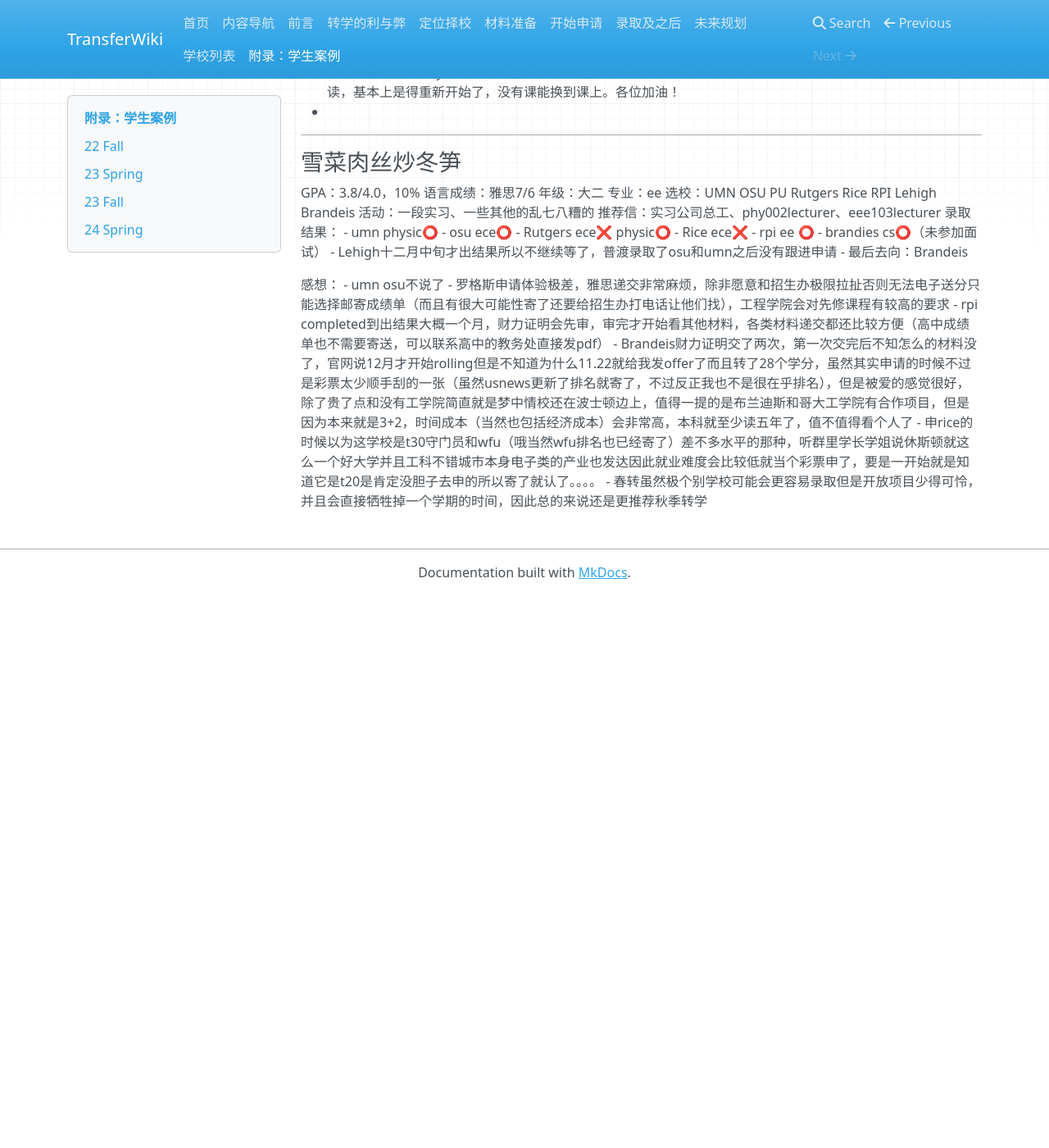
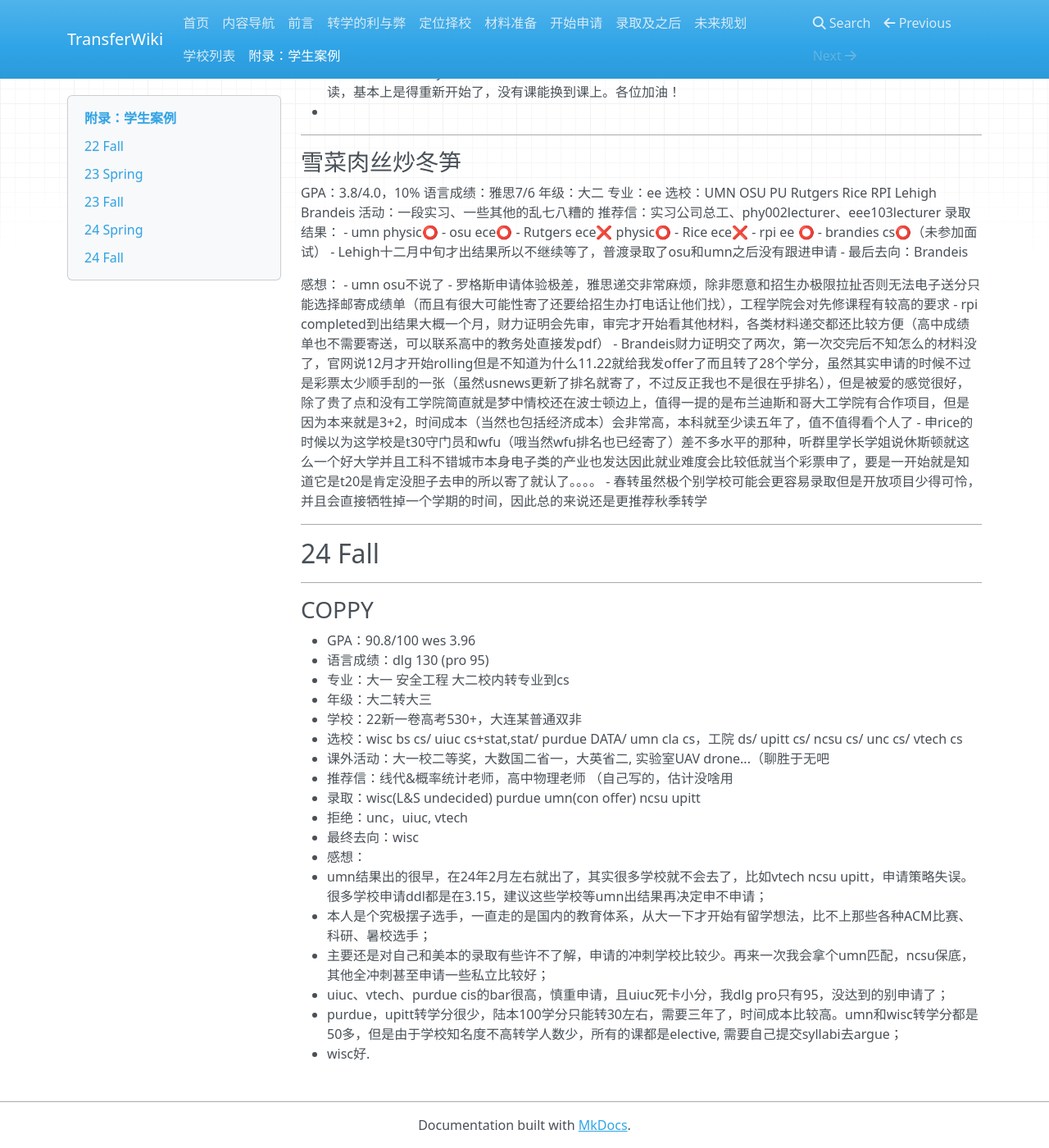
Before and after one commit to SihanXU/TransferWiki, an MkDocs documentation site: the page built from docs/bgs.md, in a window 1280 px wide and 1400 px high, scrolled down 19484 px. Shown: the whole window at 82% size. Built offline with MkDocs 1.6.1, drawn with Linux system fonts in a browser that asks for light colours; nearby versions of some CDN libraries; before the commit the page ends 20210 px from its top, so only the background shows below that.

Commit message:
Update 24 fall.md

```diff
--- a/docs/bgs.md
+++ b/docs/bgs.md
@@ -736,3 +736,29 @@ GPA：3.8/4.0，10%
 - Brandeis财力证明交了两次，第一次交完后不知怎么的材料没了，官网说12月才开始rolling但是不知道为什么11.22就给我发offer了而且转了28个学分，虽然其实申请的时候不过是彩票太少顺手刮的一张（虽然usnews更新了排名就寄了，不过反正我也不是很在乎排名），但是被爱的感觉很好，除了贵了点和没有工学院简直就是梦中情校还在波士顿边上，值得一提的是布兰迪斯和哥大工学院有合作项目，但是因为本来就是3+2，时间成本（当然也包括经济成本）会非常高，本科就至少读五年了，值不值得看个人了
 - 申rice的时候以为这学校是t30守门员和wfu（哦当然wfu排名也已经寄了）差不多水平的那种，听群里学长学姐说休斯顿就这么一个好大学并且工科不错城市本身电子类的产业也发达因此就业难度会比较低就当个彩票申了，要是一开始就是知道它是t20是肯定没胆子去申的所以寄了就认了。。。。
 - 春转虽然极个别学校可能会更容易录取但是开放项目少得可怜，并且会直接牺牲掉一个学期的时间，因此总的来说还是更推荐秋季转学
+
+***
+
+## 24 Fall
+
+***
+
+### COPPY
+- GPA：90.8/100 wes 3.96
+- 语言成绩：dlg 130 (pro 95)
+- 专业：大一 安全工程 大二校内转专业到cs
+- 年级：大二转大三
+- 学校：22新一卷高考530+，大连某普通双非
+- 选校：wisc bs cs/ uiuc cs+stat,stat/ purdue DATA/ umn cla cs，工院 ds/ upitt cs/ ncsu cs/ unc cs/ vtech cs
+- 课外活动：大一校二等奖，大数国二省一，大英省二, 实验室UAV drone...（聊胜于无吧
+- 推荐信：线代&概率统计老师，高中物理老师 （自己写的，估计没啥用
+- 录取：wisc(L&S undecided) purdue umn(con offer) ncsu upitt
+- 拒绝：unc，uiuc, vtech
+- 最终去向：wisc
+- 感想：
+- umn结果出的很早，在24年2月左右就出了，其实很多学校就不会去了，比如vtech ncsu upitt，申请策略失误。很多学校申请ddl都是在3.15，建议这些学校等umn出结果再决定申不申请；
+- 本人是个究极摆子选手，一直走的是国内的教育体系，从大一下才开始有留学想法，比不上那些各种ACM比赛、科研、暑校选手；
+- 主要还是对自己和美本的录取有些许不了解，申请的冲刺学校比较少。再来一次我会拿个umn匹配，ncsu保底，其他全冲刺甚至申请一些私立比较好；
+- uiuc、vtech、purdue cis的bar很高，慎重申请，且uiuc死卡小分，我dlg pro只有95，没达到的别申请了；
+- purdue，upitt转学分很少，陆本100学分只能转30左右，需要三年了，时间成本比较高。umn和wisc转学分都是50多，但是由于学校知名度不高转学人数少，所有的课都是elective, 需要自己提交syllabi去argue；
+- wisc好.
```
